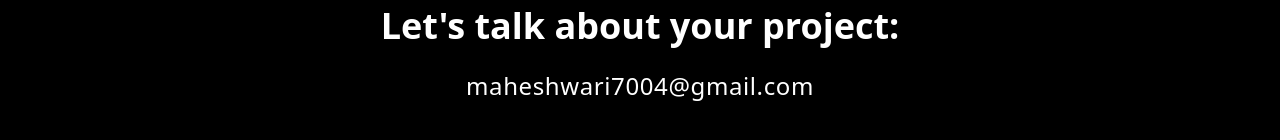
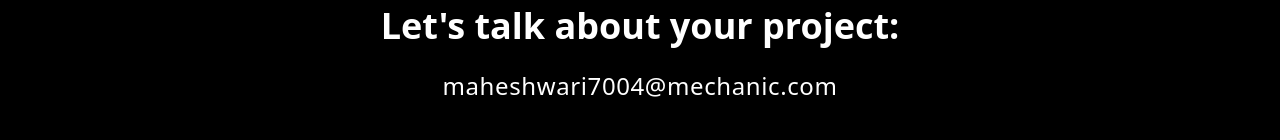
Before and after one commit to RishabhMaheshwarii/portfolio, a Next.js app: page /about in a window 1280 px wide. Shown: the part 2386-2526 px from the top of the page. Built offline with nearby package versions, Linux system fonts and the light colour scheme.

Commit message:
changed the mail

```diff
--- a/src/app/(landing-page)/components/Footer.js
+++ b/src/app/(landing-page)/components/Footer.js
@@ -10,7 +10,7 @@ const Footer = () => {
             href="mailto:elizaveta.malash@gmail.com"
             className="text-xl md:text-2xl text-white transition-colors duration-200 font-thin tracking-wide hover:scale-105 transform"
           >
-            maheshwari7004@gmail.com
+            maheshwari7004@mechanic.com
           </a>
         </div>
       </div>
```
